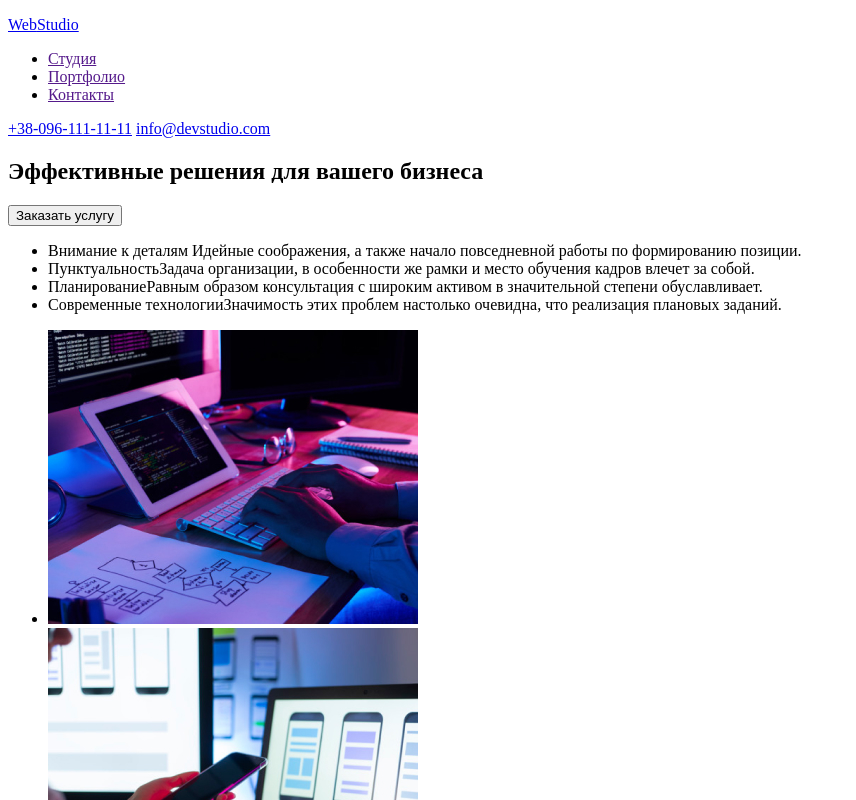
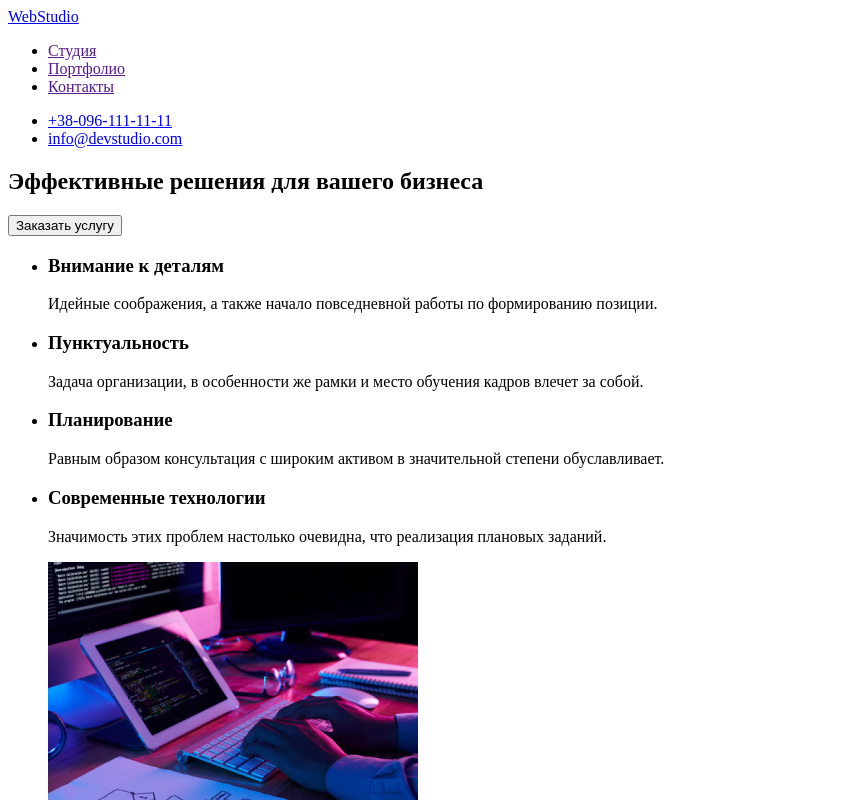
Before and after one commit to ViktorMelnik94/goit-markup-hw-01, a plain HTML site: page index.html in a window 1280 px wide. Shown: the top 800 px of the page, without its empty margins (0-856 px from the left). Drawn offline with Linux system fonts and the light colour scheme.

Commit message:
mistakes-correction

```diff
--- a/index.html
+++ b/index.html
@@ -11,7 +11,7 @@
   <!--Шапка-->
   <header>
     <a href="./index.html">
-      <p><span>Web</span>Studio</p>
+      <span>Web<span>Studio</span></span>
     </a>
     <nav>
       <ul>
@@ -19,9 +19,11 @@
         <li><a href="">Портфолио</a></li>
         <li><a href="">Контакты</a></li>
       </ul>
-      <a href="tel:+380961111111">+38-096-111-11-11</a>
-      <a href="info@devstudio.com">info@devstudio.com</a>
     </nav>
+    <ul>
+      <li><a href="tel:+380961111111">+38-096-111-11-11</a></li>
+      <li><a href="info@devstudio.com">info@devstudio.com</a></li>
+    </ul>
   </header>
   <main>
     <!--Заказать услугу-->
@@ -33,14 +35,26 @@
     <section>
       <h2 hidden>advantages</h2>
       <ul>
-        <li>Внимание к деталям <span>Идейные соображения, а также начало повседневной работы по формированию
-            позиции.</span></li>
-        <li>Пунктуальность<span>Задача организации, в особенности же рамки и место обучения кадров влечет за
-            собой.</span></li>
-        <li>Планирование<span>Равным образом консультация с широким активом в значительной степени обуславливает.</span>
+        <li>
+          <h3>Внимание к деталям</h3>
+          <p>Идейные соображения, а также начало повседневной работы по формированию
+            позиции.</p>
         </li>
-        <li>Современные технологии<span>Значимость этих проблем настолько очевидна, что реализация плановых
-            заданий.</span></li>
+        <li>
+          <h3>Пунктуальность</h3>
+          <p>Задача организации, в особенности же рамки и место обучения кадров влечет за
+            собой.</p>
+        </li>
+        <li>
+          <h3>Планирование</h3>
+          <p>Равным образом консультация с широким активом в значительной степени
+            обуславливает.</p>
+        </li>
+        <li>
+          <h3>Современные технологии</h3>
+          <p>Значимость этих проблем настолько очевидна, что реализация плановых
+            заданий.</p>
+        </li>
       </ul>
     </section>
     <!--Робочий процес-->
@@ -82,16 +96,14 @@
     </section>
   </main>
   <!--Подвал-->
-  <section>
-    <h2 hidden>contacts</h2>
+
+
   <footer>
     <a href="./index.html">
-        <p><span>Web</span>Studio</p>
+      <span>Web<span>Studio</span></span>
     </a>
+    <address>г. Киев, пр-т Леси Украинки, 26</address>
     <ul>
-        <Li>
-          <address>г. Киев, пр-т Леси Украинки, 26</address>
-        </Li>
       <Li>
         <a href="mailto:info@example.com">info@example.com</a>
       </Li>
@@ -100,7 +112,7 @@
       </Li>
     </ul>
   </footer>
-  </section>
+
 </body>
 
 </html>
```
Also changed, not shown: 1 other file. Lines whose indentation alone changed are shown as unchanged.
